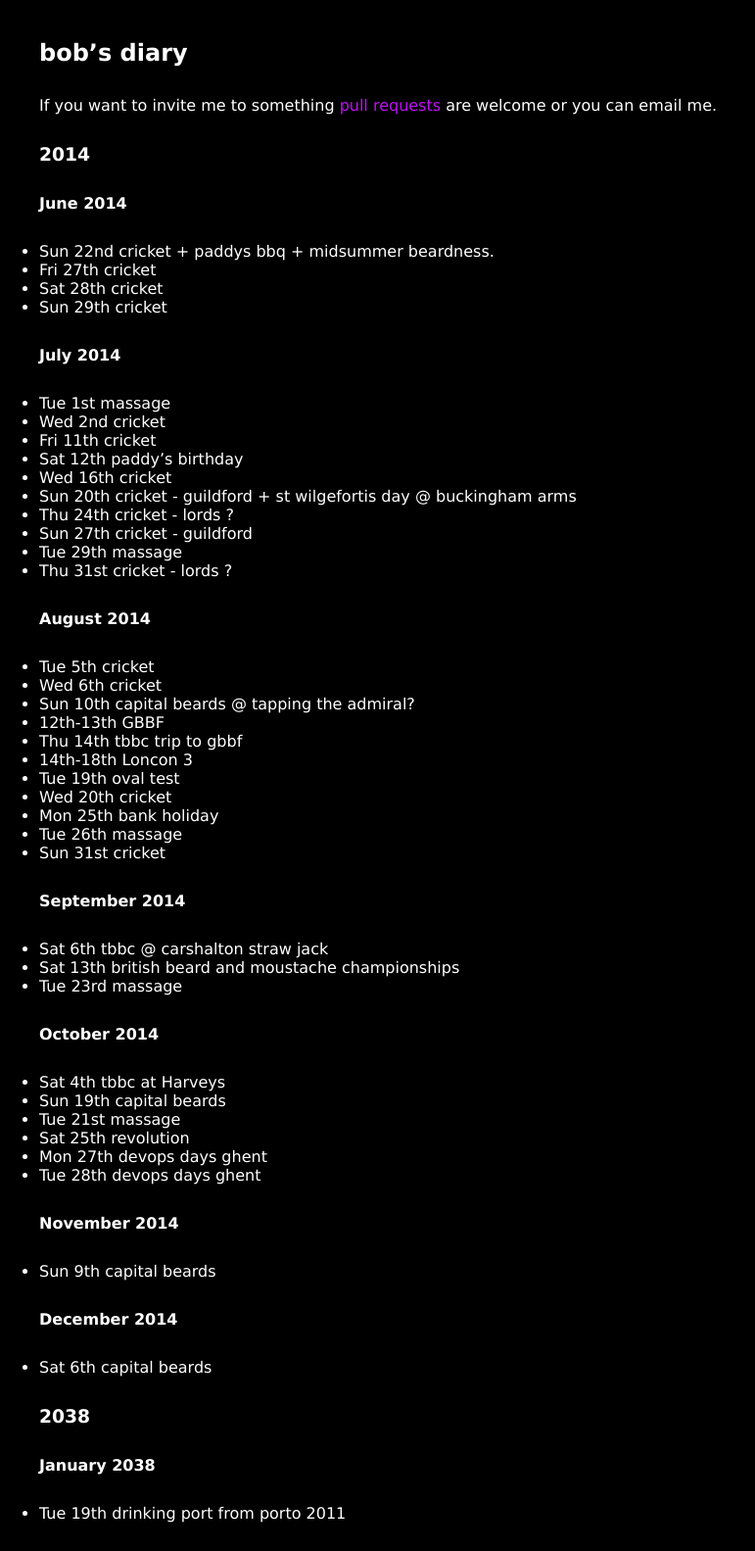
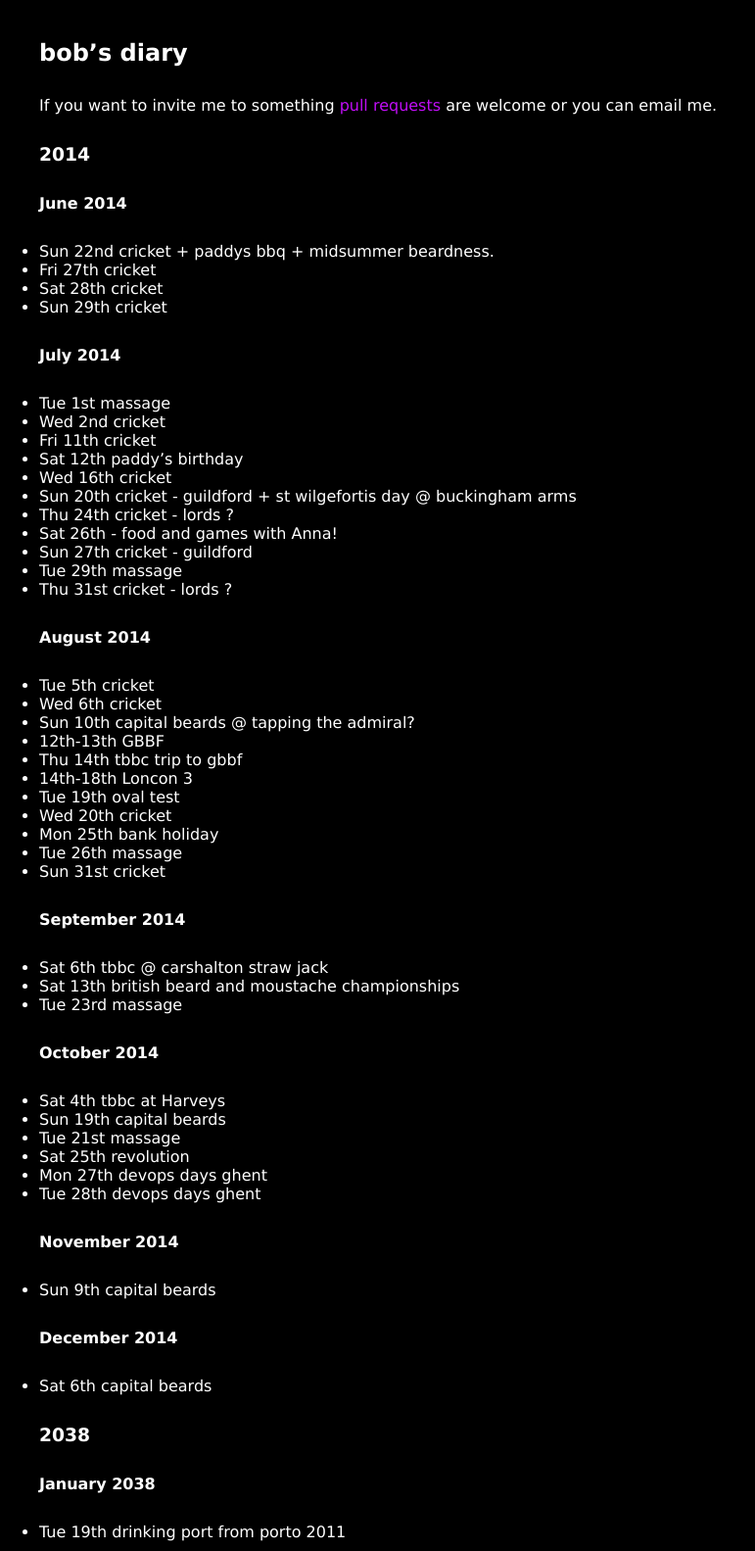
Before and after one commit to rjw1/randomness.org.uk, a Jekyll site: the page built from diary/index.md, in a window 1280 px wide. Shown: the whole page at 98% size, without its empty margins (0-771 px from the left). Built offline with Jekyll 4.4.1, drawn with Linux system fonts in a browser that asks for light colours; Markdown is read by kramdown in place of the engine named in the settings.

Commit message:
THE hot invitation of the summer!

```diff
--- a/diary/index.md
+++ b/diary/index.md
@@ -25,6 +25,7 @@ are welcome or you can email me.
 * Wed 16th cricket
 * Sun 20th cricket - guildford + st wilgefortis day @ buckingham arms
 * Thu 24th cricket - lords ?
+* Sat 26th - food and games with Anna!
 * Sun 27th cricket - guildford
 * Tue 29th massage
 * Thu 31st cricket - lords ?
```
